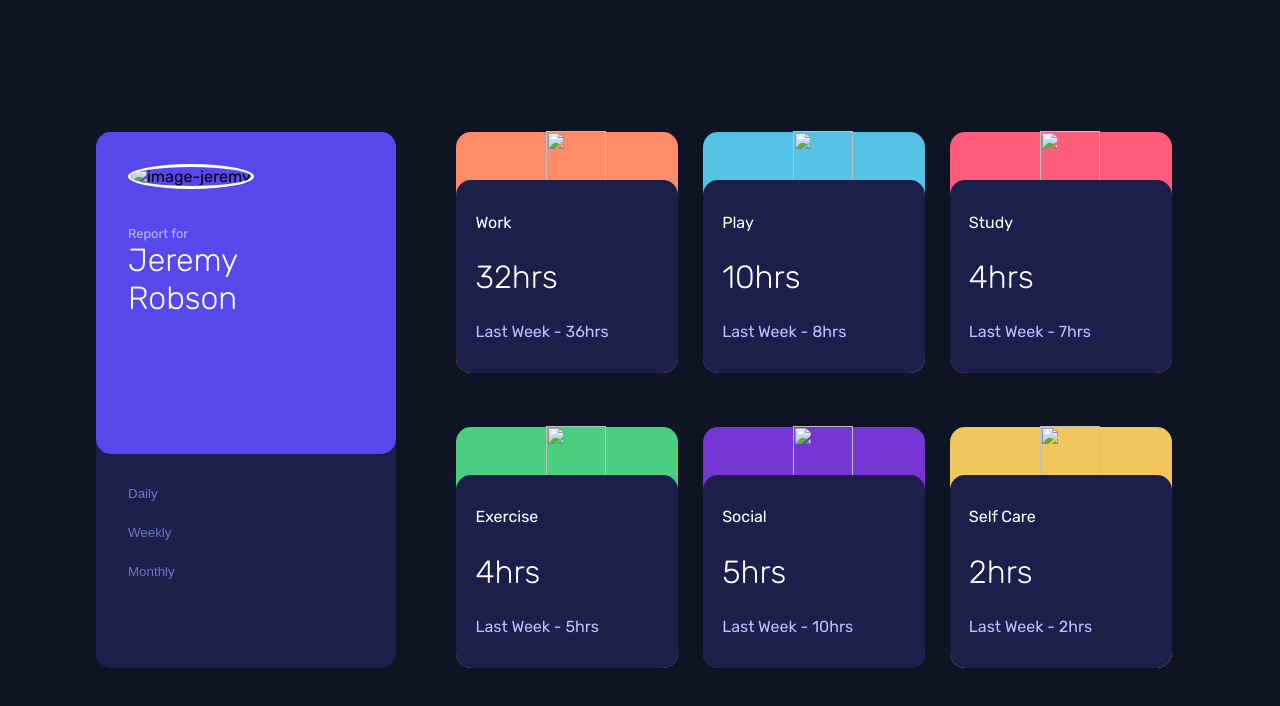
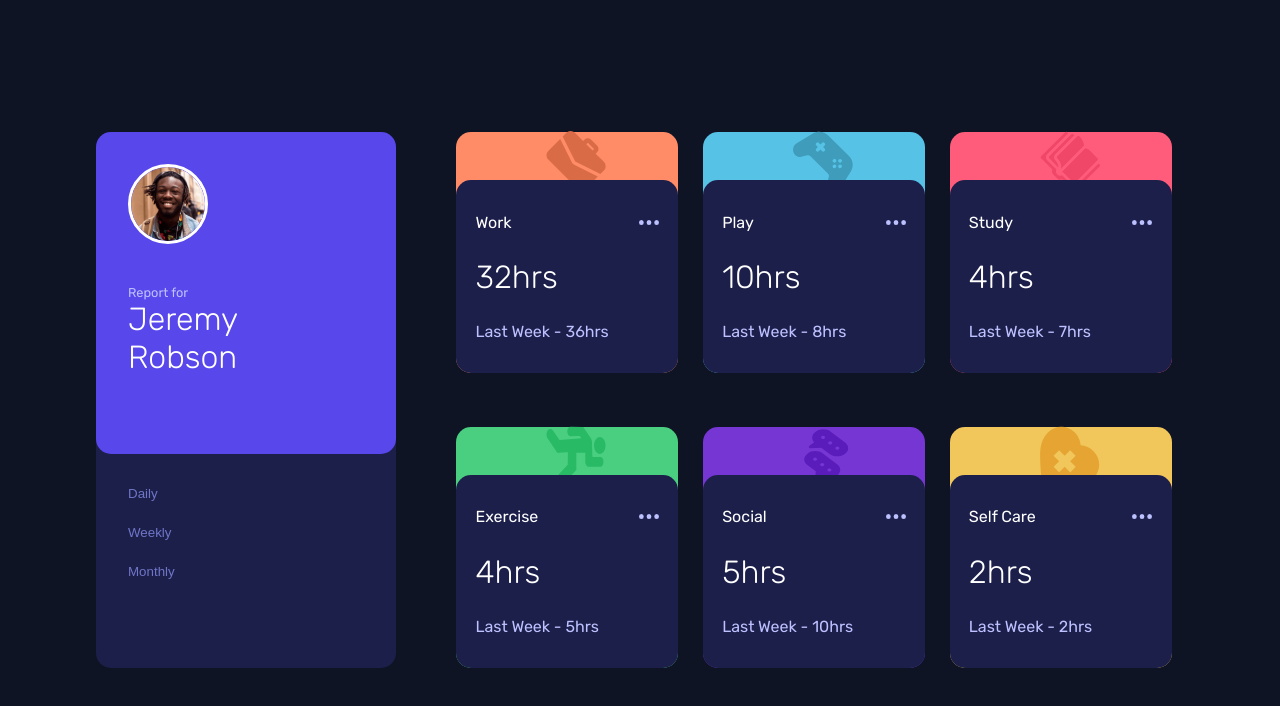
Before and after one commit to emmanuelgv408/TimeTrackingDash, a plain HTML site: page index.html in a window 1280 px wide. Drawn offline with Linux system fonts and the light colour scheme; the site is published under a folder, as on GitHub Pages, so addresses that start at the root find nothing.

Commit message:
fixed image issue

```diff
--- a/index.html
+++ b/index.html
@@ -28,7 +28,7 @@
     <div class="panel">
       <div class="user-panel">
         <div class="user-info">
-          <img src="/images/image-jeremy.png" alt="image-jeremy">
+          <img src="images/image-jeremy.png" alt="image-jeremy">
           <div class="name-div">  <p>Report for</p>
             <h1>Jeremy <br> Robson</h1></div>
 
@@ -42,30 +42,30 @@
       <div class="activity-panel">
         <div class="activity-top">
           <section class="work-panel panels">
-            <img src="/images/icon-work.svg" class="icons">
+            <img src="images/icon-work.svg" class="icons">
             <div class="info-panels">
               <div class="top-info-panels">
-                <p>Work</p><img src="/images/icon-ellipsis.svg" alt="">
+                <p>Work</p><img src="images/icon-ellipsis.svg" alt="">
               </div>
               <h2><span class="current-hours work-hours">32hrs</span></h2>
               <p class="last-week">Last Week - <span class="last-week-hours work-last-week">36hrs</span></p>
             </div>
           </section>
           <section class="play-panel panels">
-            <img src="/images/icon-play.svg" alt="" class="icons">
+            <img src="images/icon-play.svg" alt="" class="icons">
             <div class="info-panels">
               <div class="top-info-panels">
-                <p>Play</p><img src="/images/icon-ellipsis.svg" alt="">
+                <p>Play</p><img src="images/icon-ellipsis.svg" alt="">
               </div>
               <h2><span class="current-hours play-hours">10hrs</span></h2>
               <p class="last-week">Last Week - <span class="last-week-hours play-last-week">8hrs</span></p>
             </div>
           </section>
           <section class="study-panel panels">
-            <img src="/images/icon-study.svg" alt="" class="icons">
+            <img src="images/icon-study.svg" alt="" class="icons">
             <div class="info-panels">
               <div class="top-info-panels">
-                <p>Study</p><img src="/images/icon-ellipsis.svg" alt="">
+                <p>Study</p><img src="images/icon-ellipsis.svg" alt="">
               </div>
               <h2><span class="current-hours study-hours">4hrs</span></h2>
               <p class="last-week">Last Week - <span class="last-week-hours study-last-week">7hrs</span></p>
@@ -74,30 +74,30 @@
         </div>
         <div class="activity-bottom">
           <section class="exercise-panel panels">
-            <img src="/images/icon-exercise.svg" alt="" class="icons">
+            <img src="images/icon-exercise.svg" alt="" class="icons">
             <div class="info-panels">
               <div class="top-info-panels">
-                <p>Exercise</p><img src="/images/icon-ellipsis.svg" alt="">
+                <p>Exercise</p><img src="images/icon-ellipsis.svg" alt="">
               </div>
               <h2><span class="current-hours exercise-hours">4hrs</span></h2>
               <p class="last-week">Last Week - <span class="last-week-hours exercise-last-week">5hrs</span></p>
             </div>
           </section>
           <section class="social-panel panels">
-            <img src="/images/icon-social.svg" alt="" class="icons">
+            <img src="images/icon-social.svg" alt="" class="icons">
             <div class="info-panels">
               <div class="top-info-panels">
-                <p>Social</p><img src="/images/icon-ellipsis.svg" alt="">
+                <p>Social</p><img src="images/icon-ellipsis.svg" alt="">
               </div>
               <h2><span class="current-hours social-hours">5hrs</span></h2>
               <p class="last-week">Last Week - <span class="last-week-hours social-last-week">10hrs</span></p>
             </div>
           </section>
           <section class="self-care-panel panels">
-            <img src="/images/icon-self-care.svg" alt="" class="icons">
+            <img src="images/icon-self-care.svg" alt="" class="icons">
             <div class="info-panels">
               <div class="top-info-panels">
-                <p>Self Care</p><img src="/images/icon-ellipsis.svg" alt="">
+                <p>Self Care</p><img src="images/icon-ellipsis.svg" alt="">
               </div>
               <h2><span class="current-hours self-care-hours">2hrs</span></h2>
               <p class="last-week">Last Week - <span class="last-week-hours self-care-last-week">2hrs</span></p>
```
